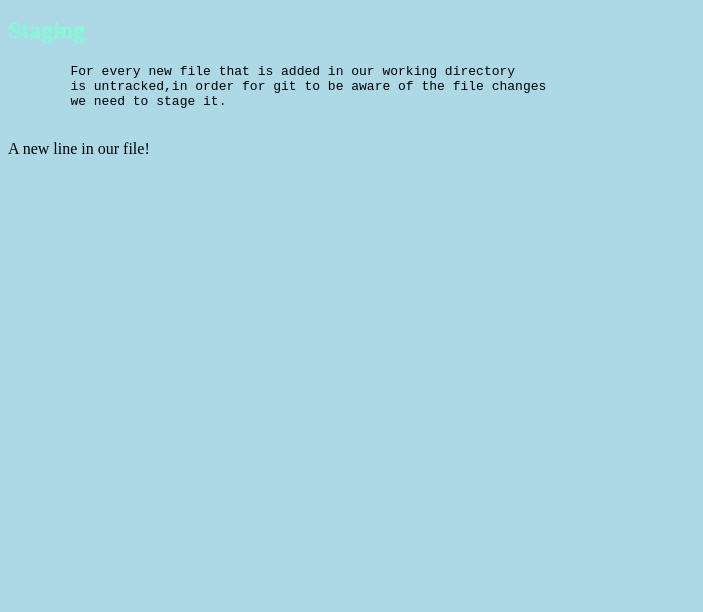
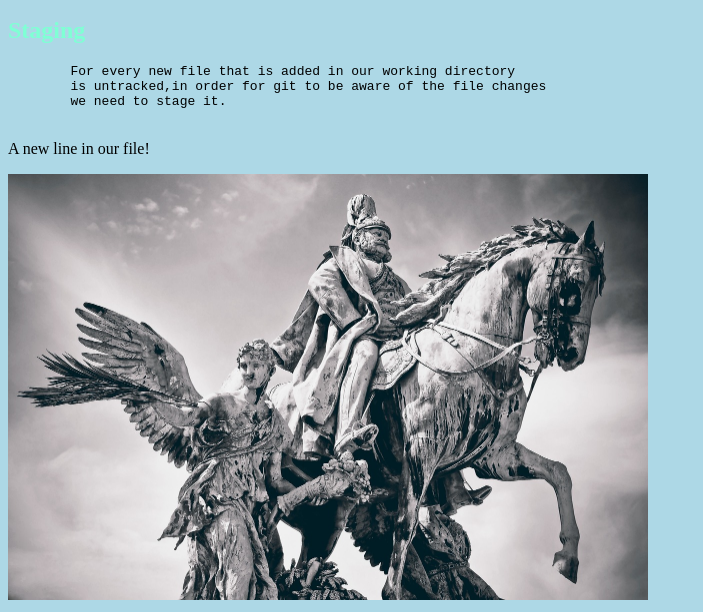
Before and after one commit to KlvnMung/KlvnMung.github.io, a plain HTML site: page index.html in a window 1280 px wide. Shown: the part 370-982 px from the top of the page, without its empty margins (0-703 px from the left). Before the commit the page ends 800 px from the top, so only its background shows below. Drawn offline with Linux system fonts and the light colour scheme.

Commit message:
modified statue commit

```diff
--- a/index.html
+++ b/index.html
@@ -30,5 +30,7 @@
         we need to stage it.
     </pre>
     <p>A new line in our file!</p>
+
+    <div><img src="statues.jpg" alt="statue of a man riding a horse and a angel standing next to the horse" style="width:100%;max-width:640px"></div>
 </body>
 </html>
```
Also changed, not shown: statues.jpg (added).
